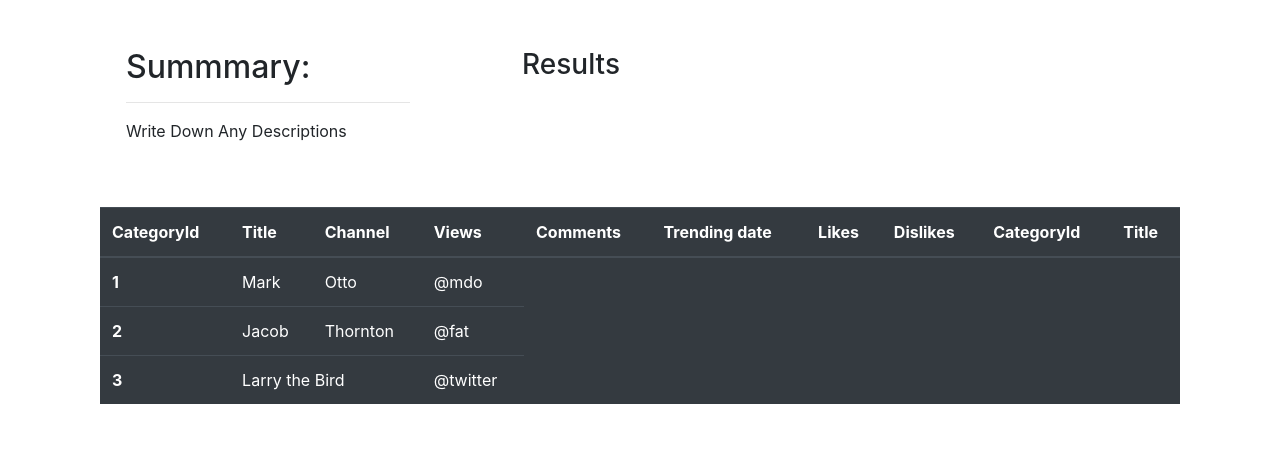
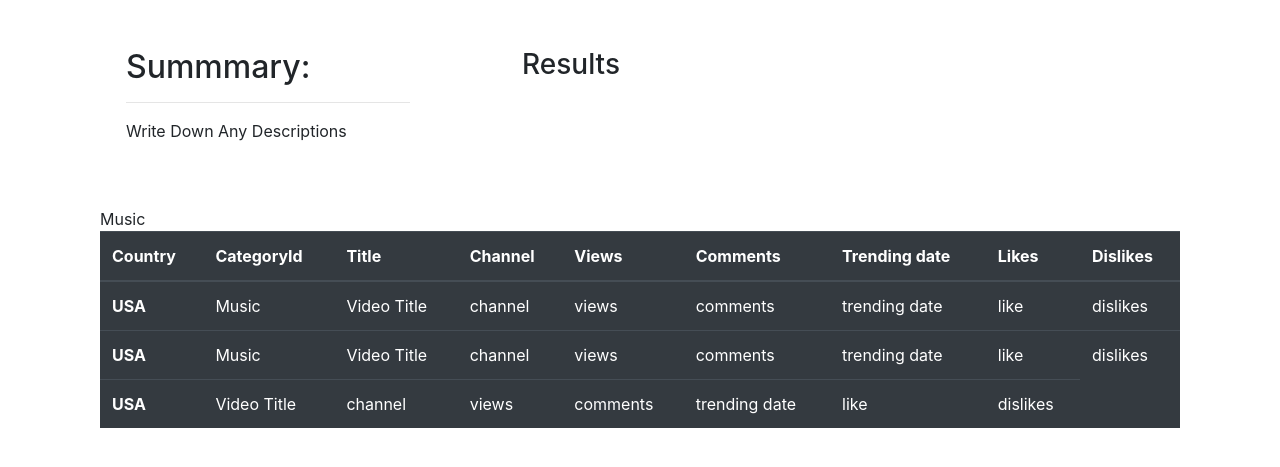
Before and after one commit to jinahporter/project2, a Flask app: page / in a window 1280 px wide. Shown: the part 56-523 px from the top of the page. Run offline with Flask 2, Linux system fonts and the light colour scheme; data that the repository does not hold is empty; some libraries are stand-ins or nearby versions.

Commit message:
working on building a table working on new html and .js files 4

```diff
--- a/static/js/AlexApp.js
+++ b/static/js/AlexApp.js
@@ -94,20 +94,21 @@ function barPlot() {
 };
 
 // // // // ========================================================= // // // //
-// // // //      FUNCTION TO GET DATA FOR A TABLE                     // // // //
+// // // //     FUNCTION TO GET DATA FOR A INDV VIDEO TABLE           // // // //
 // // // // ========================================================= // // // //
-// function buildTable(categoryId, title, channelTitle, view_count, comment_count, trending_date, likes, dislikes, thumbnail_link) {
 function grabTableData(data) {
-  // currentMetric = "likes"
+  // Sort data by selected metric, reverse it and then  (Current metric)
   var sortedData = data.sort((a, b) => a[currentMetric] - b[currentMetric]);
   sortedData.reverse()
-  var top10TableData = sortedData.slice(0, 10);
+  var top10TableData = sortedData.slice(0, 5);
   console.log(`Top 10 list for ${countryUpdate} ${currentMetric}`);
   console.log(top10TableData);
 
+  // Call funtion to build the table
   buildTable_v1(top10TableData)
 }
 
+// // // // ======== Funtion to build the table ======== // // // //
 function buildTable_v1(data) {
   teebody = d3.select("tbody");
   teebody.html("");
@@ -118,6 +119,7 @@ function buildTable_v1(data) {
   for (var i = 0; i < data.length; i++) {
     console.log(data[i])
     trow = teebody.append("tr");
+    trow.append("td").text(data[i].country);
     trow.append("td").text(data[i].categoryId);
     trow.append("td").text(data[i].title);
     trow.append("td").text(data[i].channelTitle);
@@ -126,8 +128,7 @@ function buildTable_v1(data) {
     trow.append("td").text(data[i].trending_date);
     trow.append("td").text(data[i].likes);
     trow.append("td").text(data[i].dislikes);
-    trow.append("td").text(data[i].thumbnail_link);
+    // trow.append("td").text(data[i].thumbnail_link);
   }
 }
-
-      // // // // ========================================================= // // // //
+// // // // ======== End of Funtion ======== // // // //
--- a/templates/index.html
+++ b/templates/index.html
@@ -70,11 +70,12 @@
       </div>
     </div>
 
-    <!-- EmekaO (12/10 7 pm ---- building Top10Table)-->
+    <!-- EmekaO (12/10 7 pm ---- building Top10videosTable)-->
     <div class="container">
       <table class="table table-hover table-dark" class="col-md-12">
         <thead>
           <tr>
+            <th scope="col">Country</th>
             <th scope="col">CategoryId</th>
             <th scope="col">Title</th>
             <th scope="col">Channel</th>
@@ -83,173 +84,45 @@
             <th scope="col">Trending date</th>
             <th scope="col">Likes</th>
             <th scope="col">Dislikes</th>
-            <th scope="col">CategoryId</th>
-            <th scope="col">Title</th>
-
           </tr>
         </thead>
         <tbody>
           <tr>
-            <th scope="row">1</th>
-            <td>Mark</td>
-            <td>Otto</td>
-            <td>@mdo</td>
+            <th scope="row">USA</th>
+            <td>Music</td>
+            <td>Video Title</td>
+            <td>channel</td>
+            <td>views</td>
+            <td>comments</td>
+            <td>trending date</td>
+            <td>like</td>
+            <td>dislikes</td>
           </tr>
           <tr>
-            <th scope="row">2</th>
-            <td>Jacob</td>
-            <td>Thornton</td>
-            <td>@fat</td>
+            <th scope="row">USA</th>
+            <td>Music</td>
+            <td>Video Title</td>
+            <td>channel</td>
+            <td>views</td>
+            <td>comments</td>
+            <td>trending date</td>
+            <td>like</td>
+            <td>dislikes</td>
           </tr>
           <tr>
-            <th scope="row">3</th>
-            <td colspan="2">Larry the Bird</td>
-            <td>@twitter</td>
+            <th scope="row">USA</th>
+            <tdcolspan="2">Music</td>
+              <td>Video Title</td>
+              <td>channel</td>
+              <td>views</td>
+              <td>comments</td>
+              <td>trending date</td>
+              <td>like</td>
+              <td>dislikes</td>
           </tr>
         </tbody>
       </table>
     </div>
-
-    <!-- EmekaO (12/10 7 pm ---- building Top10Table)
-    <h2 class="tm-block-title">`YOUTUBE TOP TEN ${currentMetric} LIST`</h2>
-    <table class="table" id="YTTable">
-      <thead>
-        <tr>
-          <th class="table-head">CATEGORY ID</th>
-          <th class="table-head">TITLE</th>
-          <th class="table-head">CHANNEL TITLE</th>
-          <th class="table-head">VIEW COUNT</th>
-          <th class="table-head">COMMENT COUNT</th>
-          <th class="table-head">TRENDING DATE</th>
-          <th class="table-head">LIKES</th>
-          <th class="table-head">DISLIKES</th>
-          <th class="table-head">THUMBNAIL LINK</th>
-        </tr>
-      </thead>
-      <tbody>
-        <tr>
-          <th scope="row"><b>#122349</b></th>
-          <td>
-            <div class="tm-status-circle moving">
-            </div>Moving
-          </td>
-          <td><b>Oliver Trag</b></td>
-          <td><b>London, UK</b></td>
-          <td><b>485 km</b></td>
-          <td>16:00, 12 NOV 2018</td>
-          <td>08:00, 18 NOV 2018</td>
-        </tr>
-        <tr>
-          <th scope="row"><b>#122348</b></th>
-          <td>
-            <div class="tm-status-circle pending">
-            </div>Pending
-          </td>
-          <td><b>Jacob Miller</b></td>
-          <td><b>London, UK</b></td>
-          <td><b>360 km</b></td>
-          <td>11:00, 10 NOV 2018</td>
-          <td>04:00, 14 NOV 2018</td>
-        </tr>
-        <tr>
-          <th scope="row"><b>#122347</b></th>
-          <td>
-            <div class="tm-status-circle cancelled">
-            </div>Cancelled
-          </td>
-          <td><b>George Wilson</b></td>
-          <td><b>London, UK</b></td>
-          <td><b>340 km</b></td>
-          <td>12:00, 22 NOV 2018</td>
-          <td>06:00, 28 NOV 2018</td>
-        </tr>
-        <tr>
-          <th scope="row"><b>#122346</b></th>
-          <td>
-            <div class="tm-status-circle moving">
-            </div>Moving
-          </td>
-          <td><b>William Aung</b></td>
-          <td><b>London, UK</b></td>
-          <td><b>218 km</b></td>
-          <td>15:00, 10 NOV 2018</td>
-          <td>09:00, 14 NOV 2018</td>
-        </tr>
-        <tr>
-          <th scope="row"><b>#122345</b></th>
-          <td>
-            <div class="tm-status-circle pending">
-            </div>Pending
-          </td>
-          <td><b>Harry Ryan</b></td>
-          <td><b>London, UK</b></td>
-          <td><b>280 km</b></td>
-          <td>15:00, 11 NOV 2018</td>
-          <td>09:00, 17 NOV 2018</td>
-        </tr>
-        <tr>
-          <th scope="row"><b>#122344</b></th>
-          <td>
-            <div class="tm-status-circle pending">
-            </div>Pending
-          </td>
-          <td><b>Michael Jones</b></td>
-          <td><b>London, UK</b></td>
-          <td><b>218 km</b></td>
-          <td>18:00, 12 OCT 2018</td>
-          <td>06:00, 18 OCT 2018</td>
-        </tr>
-        <tr>
-          <th scope="row"><b>#122343</b></th>
-          <td>
-            <div class="tm-status-circle moving">
-            </div>Moving
-          </td>
-          <td><b>Timmy Davis</b></td>
-          <td><b>London, UK</b></td>
-          <td><b>218 km</b></td>
-          <td>12:00, 10 OCT 2018</td>
-          <td>08:00, 18 OCT 2018</td>
-        </tr>
-        <tr>
-          <th scope="row"><b>#122342</b></th>
-          <td>
-            <div class="tm-status-circle moving">
-            </div>Moving
-          </td>
-          <td><b>Oscar Phyo</b></td>
-          <td><b>London, UK</b></td>
-          <td><b>420 km</b></td>
-          <td>15:30, 06 OCT 2018</td>
-          <td>09:30, 16 OCT 2018</td>
-        </tr>
-        <tr>
-          <th scope="row"><b>#122341</b></th>
-          <td>
-            <div class="tm-status-circle moving">
-            </div>Moving
-          </td>
-          <td><b>Charlie Brown</b></td>
-          <td><b>London, UK</b></td>
-          <td><b>300 km</b></td>
-          <td>11:00, 10 OCT 2018</td>
-          <td>03:00, 14 OCT 2018</td>
-        </tr>
-        <tr>
-          <th scope="row"><b>#122340</b></th>
-          <td>
-            <div class="tm-status-circle cancelled">
-            </div>Cancelled
-          </td>
-          <td><b>Wilson Cookies</b></td>
-          <td><b>London, UK</b></td>
-          <td><b>218 km</b></td>
-          <td>17:30, 12 OCT 2018</td>
-          <td>08:30, 22 OCT 2018</td>
-        <tr>
-      </tbody>
-    </table>
-  </div> -->
 
     <!-- bootstrap js  -->
     <script src="https://code.jquery.com/jquery-3.5.1.slim.min.js"
```
